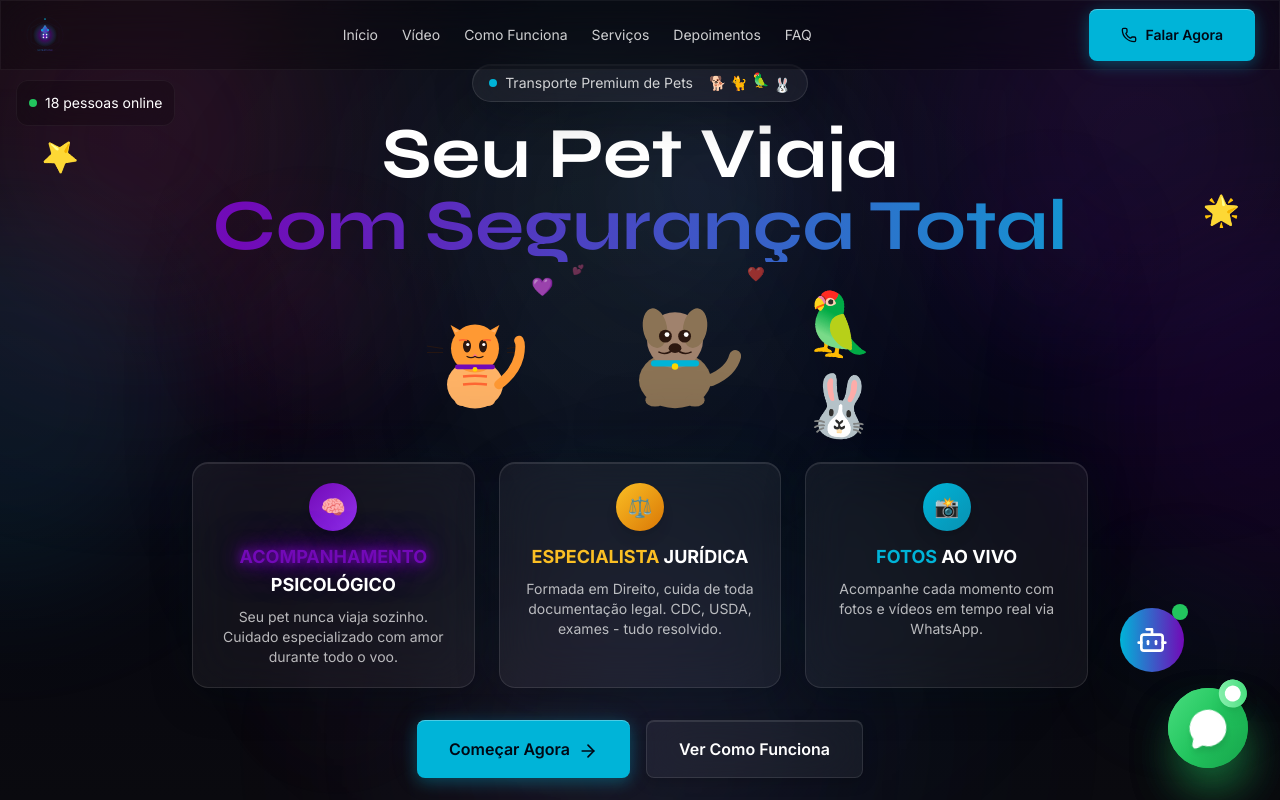
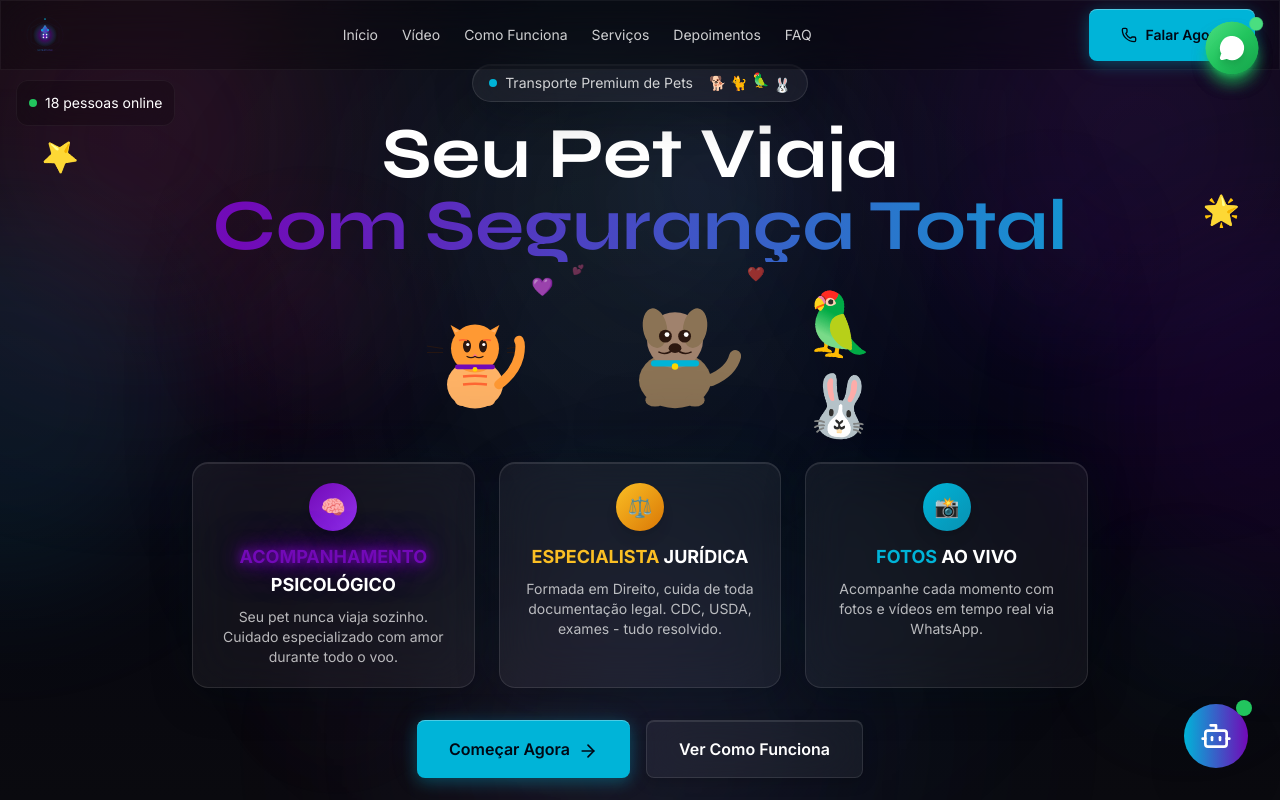
Before and after one commit to rafaelregisw/pet-voa, a Next.js app: page / in a window 1280 px wide. Shown: the top 800 px of the page. Built offline with nearby package versions, Linux system fonts and the light colour scheme.

Commit message:
🎯 ULTRATHINK Reposiciona botões - WhatsApp pequeno no topo, ChatBot no canto

```diff
--- a/components/ChatBot.tsx
+++ b/components/ChatBot.tsx
@@ -227,13 +227,13 @@ export default function ChatBot() {
 
   return (
     <>
-      {/* Botão do Chat - Posicionado mais à esquerda e acima */}
+      {/* Botão do Chat - Canto inferior direito */}
       <motion.button
         initial={{ scale: 0 }}
         animate={{ scale: 1 }}
         transition={{ delay: 2, type: 'spring' }}
         onClick={() => setIsOpen(true)}
-        className="fixed bottom-32 right-24 z-40 w-16 h-16 bg-gradient-to-r from-electric to-neon rounded-full shadow-2xl flex items-center justify-center group hover:scale-110 transition-transform"
+        className="fixed bottom-8 right-8 z-40 w-16 h-16 bg-gradient-to-r from-electric to-neon rounded-full shadow-2xl flex items-center justify-center group hover:scale-110 transition-transform"
       >
         <Bot className="w-8 h-8 text-white" />
         <div className="absolute -top-1 -right-1 w-4 h-4 bg-green-500 rounded-full animate-pulse" />
--- a/components/WhatsAppButton.tsx
+++ b/components/WhatsAppButton.tsx
@@ -11,7 +11,7 @@ export default function WhatsAppButton() {
 
   return (
     <>
-      {/* Main WhatsApp Button */}
+      {/* Main WhatsApp Button - Menor e no topo */}
       <motion.button
         initial={{ scale: 0 }}
         animate={{ scale: 1 }}
@@ -24,39 +24,35 @@ export default function WhatsAppButton() {
         whileHover={{ scale: 1.15 }}
         whileTap={{ scale: 0.9 }}
         onClick={handleClick}
-        className="fixed bottom-8 right-8 z-50 group"
+        className="fixed top-6 right-6 z-50 group"
         aria-label="WhatsApp"
       >
         <div className="relative">
-          {/* Main Button */}
+          {/* Main Button - Menor */}
           <motion.div
             animate={{
-              rotate: [0, 10, -10, 0],
+              scale: [1, 1.1, 1],
             }}
             transition={{
-              duration: 4,
+              duration: 2,
               repeat: Infinity,
               ease: "easeInOut",
             }}
-            className="relative w-20 h-20 bg-gradient-to-br from-green-400 via-green-500 to-green-600 rounded-full shadow-2xl shadow-green-500/50 flex items-center justify-center"
+            className="relative w-12 h-12 bg-gradient-to-br from-green-400 via-green-500 to-green-600 rounded-full shadow-lg shadow-green-500/50 flex items-center justify-center"
           >
-            <MessageCircle className="w-10 h-10 text-white drop-shadow-lg" fill="white" />
+            <MessageCircle className="w-6 h-6 text-white drop-shadow-lg" fill="white" />
 
-            {/* Online Status Badge */}
-            <div className="absolute -top-1 -right-1 w-7 h-7 bg-gradient-to-r from-green-300 to-green-400 rounded-full border-3 border-white flex items-center justify-center shadow-lg">
-              <div className="w-4 h-4 bg-white rounded-full" />
-            </div>
+            {/* Online Status Badge - Pulsante */}
+            <div className="absolute -top-1 -right-1 w-3 h-3 bg-green-400 rounded-full animate-pulse" />
           </motion.div>
 
-          {/* Enhanced Tooltip */}
+          {/* Tooltip Compacto */}
           <motion.span
-            initial={{ opacity: 0, x: 10 }}
-            whileHover={{ opacity: 1, x: 0 }}
-            className="absolute right-24 top-1/2 -translate-y-1/2 px-5 py-3 bg-gradient-to-r from-green-600 to-green-500 text-white rounded-xl opacity-0 group-hover:opacity-100 transition-all duration-300 whitespace-nowrap shadow-2xl pointer-events-none"
+            initial={{ opacity: 0, y: -5 }}
+            whileHover={{ opacity: 1, y: 0 }}
+            className="absolute top-14 left-1/2 -translate-x-1/2 px-3 py-1 bg-green-600 text-white text-xs rounded-lg opacity-0 group-hover:opacity-100 transition-all duration-300 whitespace-nowrap shadow-lg pointer-events-none"
           >
-            <div className="font-bold text-lg">💬 Clique Aqui!</div>
-            <div className="text-xs opacity-90">Atendimento Imediato</div>
-            <div className="absolute right-[-10px] top-1/2 -translate-y-1/2 w-0 h-0 border-t-[10px] border-b-[10px] border-l-[10px] border-transparent border-l-green-500" />
+            WhatsApp
           </motion.span>
         </div>
       </motion.button>
```
